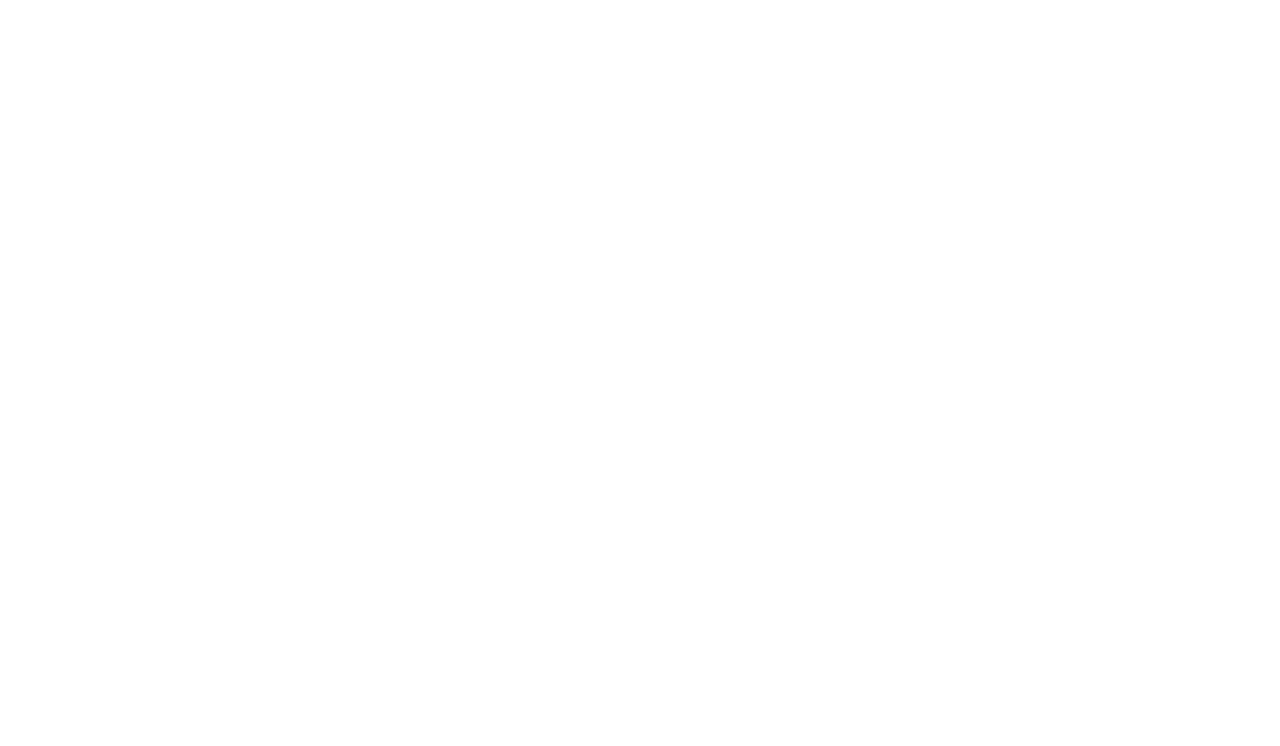
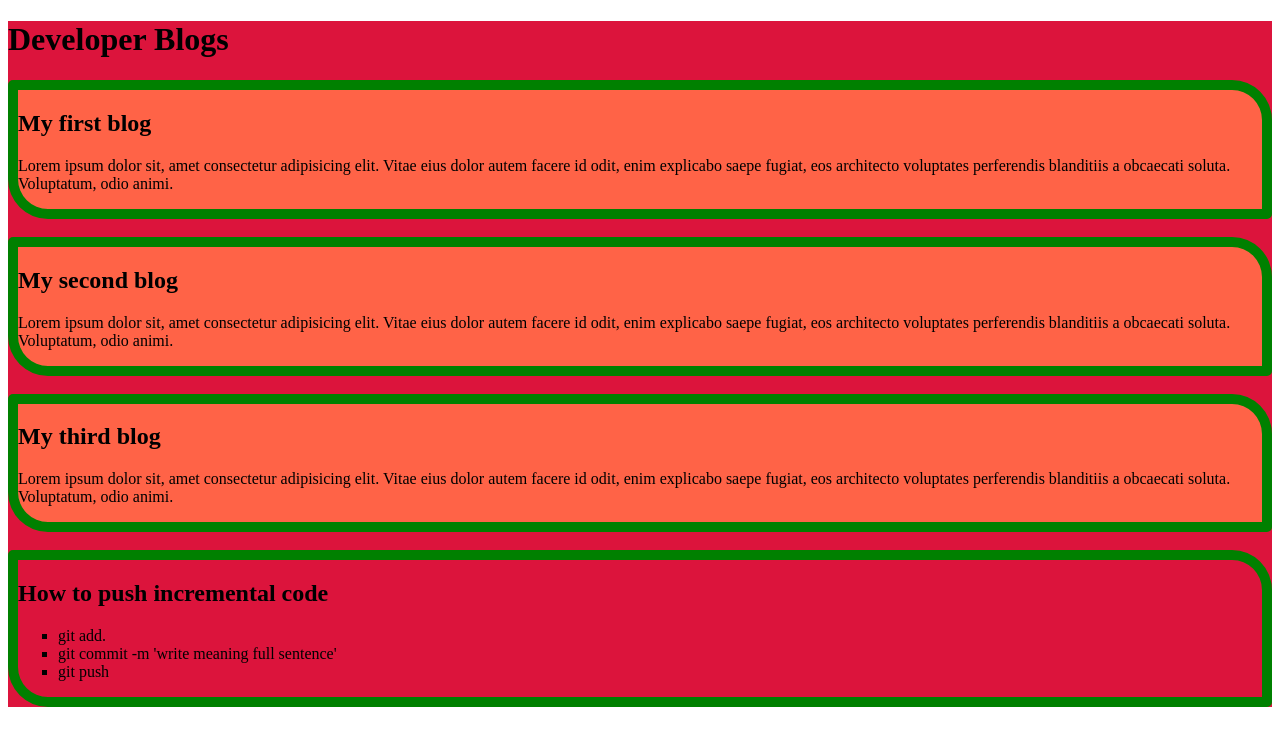
Before and after one commit to JubairBinSayeed/github-is-cool, a plain HTML site: page index.html in a window 1280 px wide. Drawn offline with Linux system fonts and the light colour scheme.

Commit message:
added the first second and third blog and css file and incremental code

```diff
--- /dev/null
+++ b/index.css
@@ -0,0 +1,13 @@
+.A{
+    background-color: tomato;
+    border: 10px solid green;
+    border-radius: 5px 40px ;
+}
+.B{
+    background-color: crimson;
+}
+.C{
+    background-color: crimson;
+    border:10px solid green;
+    border-radius: 5px 40px;
+}
--- a/index.html
+++ b/index.html
@@ -1,11 +1,37 @@
 <!DOCTYPE html>
 <html lang="en">
+    <div class="B">
 <head>
     <meta charset="UTF-8">
     <meta name="viewport" content="width=device-width, initial-scale=1.0">
     <title>This is my first github repository</title>
+    <link rel="stylesheet" href="index.css">
 </head>
 <body>
-
+    <h1>Developer Blogs</h1>
+    <div class="A">
+    <h2>My first blog</h2>
+    <p>Lorem ipsum dolor sit, amet consectetur adipisicing elit. Vitae eius dolor autem facere id odit, enim explicabo saepe fugiat, eos architecto voluptates perferendis blanditiis a obcaecati soluta. Voluptatum, odio animi.</p>
+</div>
+<br>
+<div class="A">
+    <h2>My second blog</h2>
+    <p>Lorem ipsum dolor sit, amet consectetur adipisicing elit. Vitae eius dolor autem facere id odit, enim explicabo saepe fugiat, eos architecto voluptates perferendis blanditiis a obcaecati soluta. Voluptatum, odio animi.</p>
+</div>
+<br>
+<div class="A">
+    <h2>My third blog</h2>
+    <p>Lorem ipsum dolor sit, amet consectetur adipisicing elit. Vitae eius dolor autem facere id odit, enim explicabo saepe fugiat, eos architecto voluptates perferendis blanditiis a obcaecati soluta. Voluptatum, odio animi.</p>
+</div>
+<br>
+<div class="C">
+    <h2>How to push incremental code</h2>
+<ul type="square">
+    <li>git add.</li>
+    <li>git commit -m 'write meaning full sentence'</li>
+    <li>git push</li>
+</ul>
+</div>
+</div>
 </body>
 </html>
```
